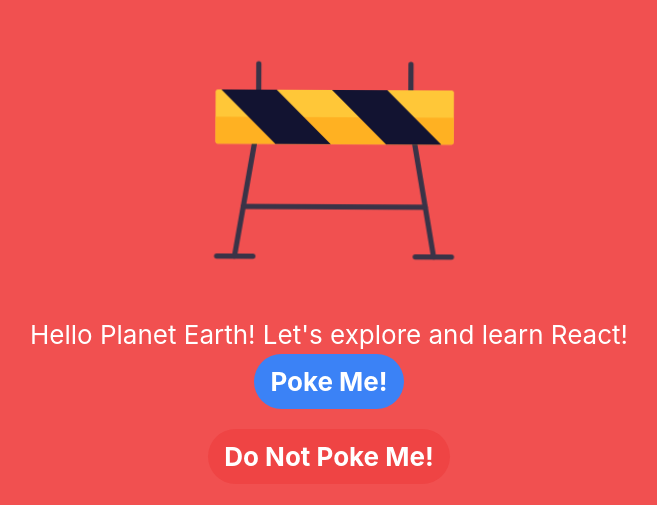
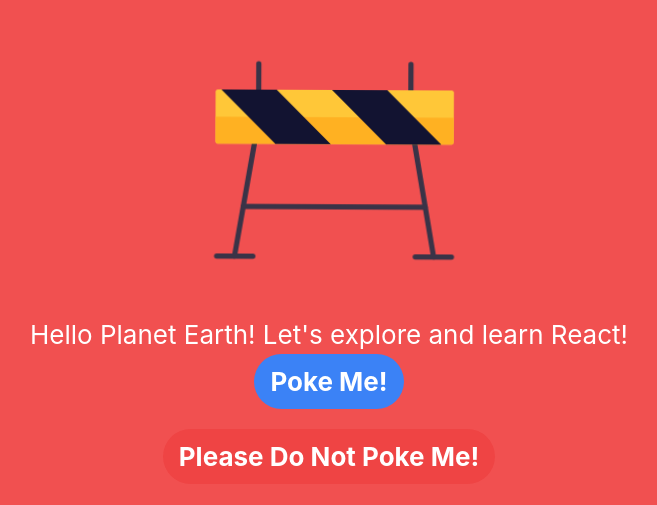
Before and after one commit to iammdsafin/learnathon-2-react, a React (Create React App) app in the folder class-1/class-one-project/: page / in a window 1280 px wide. Shown: the part 161-666 px from the top of the page, without its empty margins (311-968 px from the left). Built offline with nearby package versions, Linux system fonts and the light colour scheme.

Commit message:
component folder re-structured

```diff
--- a/class-1/class-one-project/src/App.tsx
+++ b/class-1/class-one-project/src/App.tsx
@@ -1,8 +1,8 @@
 import React from "react";
 import logo from "./logo.svg";
 import "./App.css";
-import PokeButton from "./functionalComponets/pokeButton";
-import NotPokeMe from "./functionalComponets/notPokeButton";
+import NotPokeMeButton from "./Button";
+import PokeMeButton from "./Button/pokeButton";
 
 function App() {
   return (
@@ -13,13 +13,12 @@ function App() {
         <p>Hello Planet Earth! Let's explore and learn React!</p>
 
         <div className="pokeme-button">
-          <PokeButton />
+          <PokeMeButton />
         </div>
 
         <div className="notpokeme-button">
-          <NotPokeMe />
+          <NotPokeMeButton type="notpokeme" />
         </div>
-
       </header>
     </div>
   );
--- /dev/null
+++ b/class-1/class-one-project/src/Button/button.css
@@ -0,0 +1,3 @@
+.style {
+  @apply bg-red-500 hover:bg-red-700 text-white font-bold py-2 px-4 rounded-full;
+}
--- /dev/null
+++ b/class-1/class-one-project/src/Button/index.tsx
@@ -0,0 +1,3 @@
+import NotPokeMeButton from "./notPokeButton";
+
+export default NotPokeMeButton;
--- /dev/null
+++ b/class-1/class-one-project/src/Button/notPokeButton.tsx
@@ -0,0 +1,42 @@
+//use of props in functional component
+//using interface
+import "./button.css";
+interface notPokemeButtonProps {
+  type: string;
+}
+
+// Use of jsx and tsx in functional component
+const NotPokeMeButton = (props: notPokemeButtonProps) => {
+  const { type } = props;
+  const getButtonText = (buttonType: string) => {
+    if (buttonType === "notpokeme") {
+      return "Please Do Not Poke Me!";
+    } else {
+      return "Do Not Poke Me!";
+    }
+  };
+
+  return <button className="style">{getButtonText(type)}</button>;
+};
+
+// const NotPokeMe = (props: notPokeButtonProps) => {
+//   const { type } = props;
+//   // console.log(size);
+//   return (
+//     <button className="bg-red-500 hover:bg-red-700 text-white font-bold py-2 px-4 rounded-full">
+//       {type === "notpokeme" ? "Please Do Not Poke Me!" : 'Do Not Poke Me!'}
+//     </button>
+//   );
+// };
+
+// const NotPokeMe = (props: { size: string }) => {
+//   const { size } = props;
+//   // console.log(size);
+//   return (
+//     <button className="bg-red-500 hover:bg-red-700 text-white font-bold py-2 px-4 rounded-full">
+//       Do Not Poke Me!
+//     </button>
+//   );
+// };
+
+export default NotPokeMeButton;
--- a/class-1/class-one-project/src/functionalComponets/pokeButton.tsx
+++ b/class-1/class-one-project/src/Button/pokeButton.tsx
@@ -1,11 +1,11 @@
 //Component name should start with capital letter
 //Component: Button
 
-const PokeButton = () => {
+const PokeMeButton = () => {
   return (
     <button className="bg-blue-500 hover:bg-blue-700 text-white font-bold py-2 px-4 rounded-full">
       Poke Me!
     </button>
   );
 };
-export default PokeButton;
+export default PokeMeButton;
--- a/class-1/class-one-project/src/functionalComponets/notPokeButton.tsx
+++ /dev/null
@@ -1,9 +0,0 @@
-const NotPokeMe = () => {
-  return (
-    <button className="bg-red-500 hover:bg-red-700 text-white font-bold py-2 px-4 rounded-full">
-      Do Not Poke Me!
-    </button>
-  );
-};
-
-export default NotPokeMe;
```
